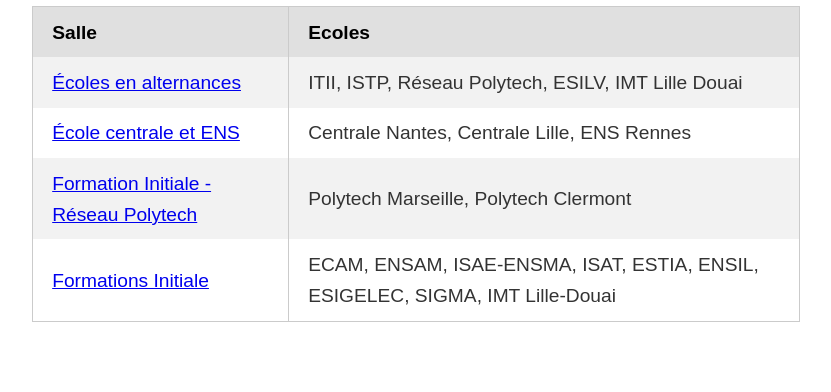
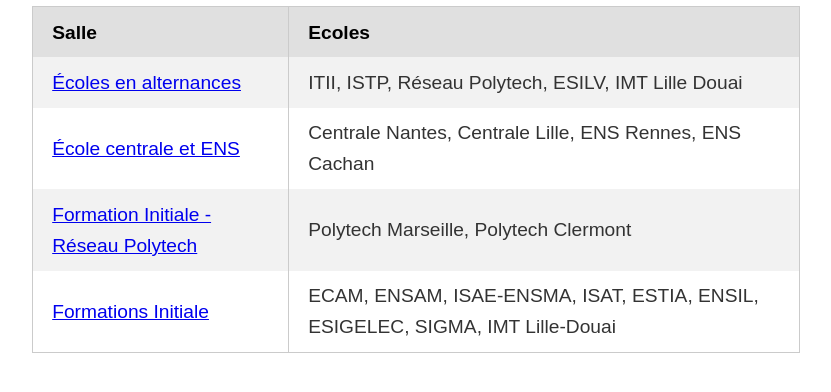
Before and after one commit to benjaminnoury/forumBranly, a plain HTML site: page index.html in a window 1280 px wide. Shown: the part 134-526 px from the top of the page, without its empty margins (224-1055 px from the left). Drawn offline with nearby package versions, Linux system fonts and the light colour scheme.

Commit message:
Ajout ENS Cachan

```diff
--- a/index.html
+++ b/index.html
@@ -52,7 +52,7 @@ ITII, ISTP, Réseau Polytech, ESILV, IMT Lille Douai
 <a href="https://meet.jit.si/Forum_Branly_SG2">École centrale et ENS</a>
 </td>
 <td>
-Centrale Nantes, Centrale Lille, ENS Rennes
+Centrale Nantes, Centrale Lille, ENS Rennes, ENS Cachan
 </td>
 </tr>
 <td>
```
Also changed, not shown: 2 other files.
